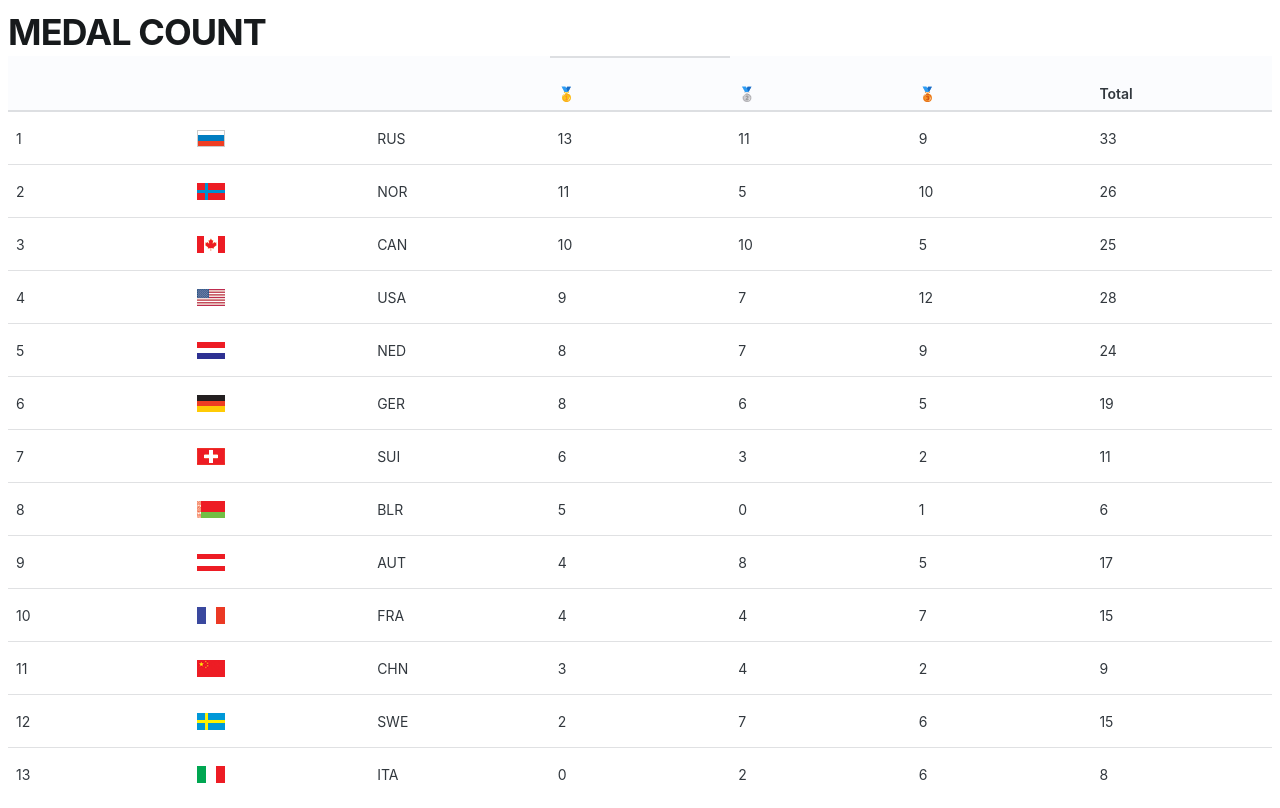
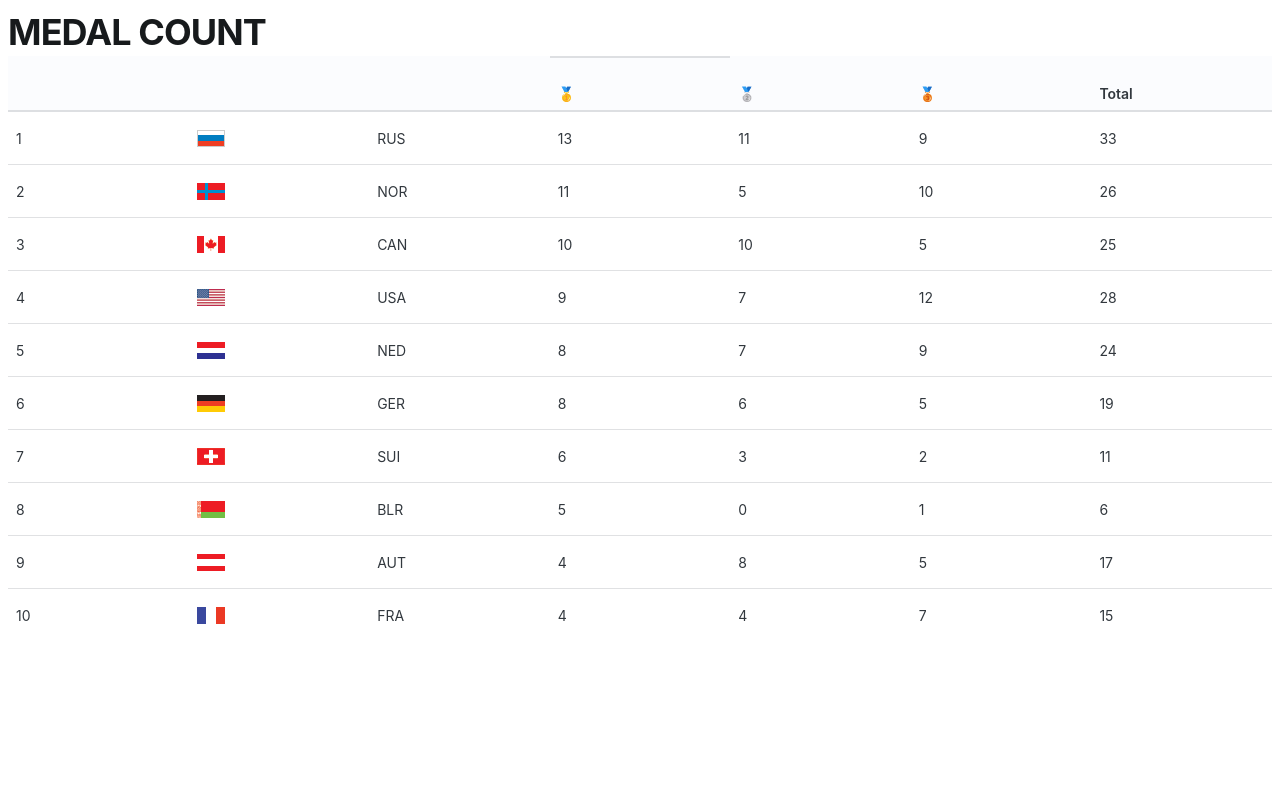
Before and after one commit to fiegus/medal-app, a React (Vite) app: page / in a window 1280 px wide. Built offline with nearby package versions, Linux system fonts and the light colour scheme.

Commit message:
add top 10 countries logic

```diff
--- a/src/features/medals/MedalTable.tsx
+++ b/src/features/medals/MedalTable.tsx
@@ -3,7 +3,7 @@ import { useSearchParams } from 'react-router-dom'
 import { Box, Table, Typography } from '@mui/joy'
 import { CountryMedals } from './api'
 import { Flag } from './Flag'
-import { SortType, sortCountries } from './helpers'
+import { SortType, getTopSortedCountries } from './helpers'
 import styled from 'styled-components'
 
 interface MedalTableProps {
@@ -27,7 +27,7 @@ export const MedalTable = ({ medals }: MedalTableProps) => {
 
   useEffect(() => {
     console.log(sortBy)
-    setSortedMedals(sortCountries(medals, sortBy))
+    setSortedMedals(getTopSortedCountries(medals, sortBy))
   }, [searchParams, medals])
 
   const handleSort = (sortType: SortType) => {
--- a/src/features/medals/helpers.ts
+++ b/src/features/medals/helpers.ts
@@ -7,7 +7,7 @@ export enum SortType {
   Total = 'total',
 }
 
-export const sortCountries = (
+export const getTopSortedCountries = (
   countries: CountryMedals[],
   sortBy: SortType = SortType.Gold
 ): CountryMedals[] =>
@@ -31,4 +31,4 @@ export const sortCountries = (
     }
 
     return primary !== 0 ? primary : secondary
-  })
+  }).slice(0, 10)
```
